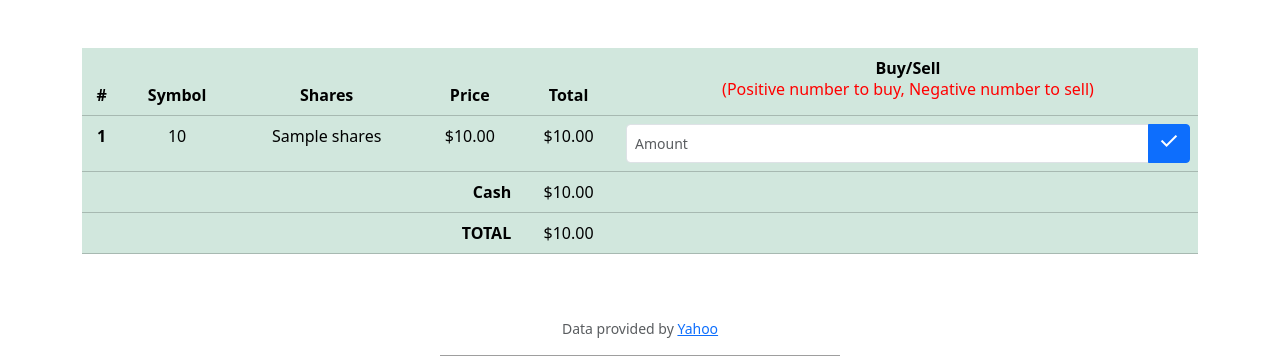
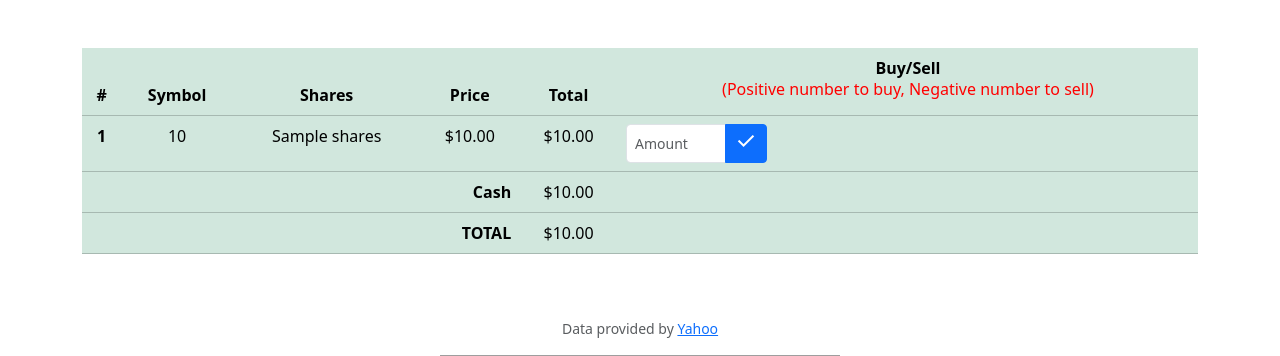
Before and after one commit to Ihotu00/edx, a Flask app: template finance/templates/index.html in a window 1280 px wide. Shown: the part 76-432 px from the top of the page. Run offline with Flask 3, Linux system fonts and the light colour scheme; the template is opened without the code that fills it: most values are stand-ins (such as "Sample title", 1, 10 or a date in 2020); some libraries are stand-ins or nearby versions; grey boxes are pictures that could not be loaded.

Commit message:
Mon, Jun 17, 2024, 2:53 PM +01:00

```diff
--- a/finance/templates/index.html
+++ b/finance/templates/index.html
@@ -26,11 +26,11 @@
                 <td>
                     <form action="/buy_or_sell" method="post">
                         <input style="display: none" name="symbol" type="text" value="{{ data['symbol']}}">
-                        <div class="input-group input-group-sm">
+                        <div class="col-md-3"><div class="input-group input-group-sm">
                             <input class="form-control form-control-sm" name="shares" placeholder="Amount" type="number">
                             <button class="btn btn-primary btm-sm" type="submit">
                                 <span class="material-symbols-outlined">check</span>
-                            </button>
+                            </button></div>
                         </div>
                     </form>
                 </td>
```
